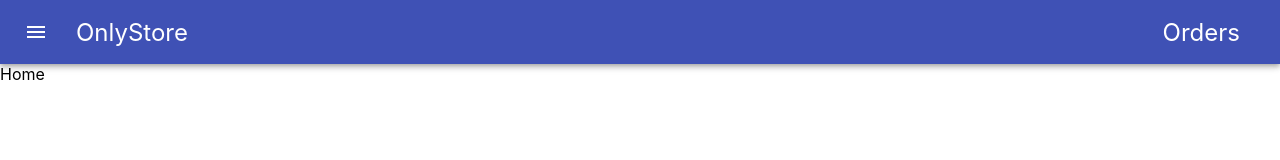
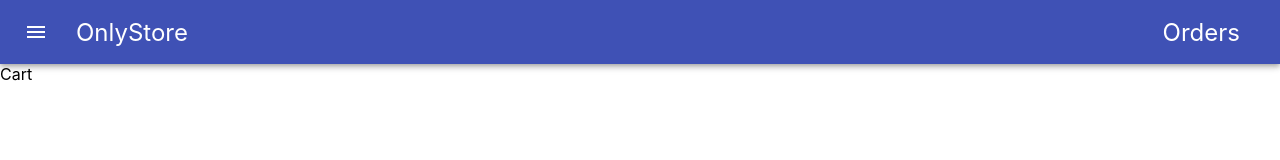
Before and after one commit to KND-Devsnest/onlystore, a React (Vite) app: page /cart in a window 1280 px wide. Before the commit this address led to /. Shown: the top 160 px of the page. Built offline with nearby package versions, Linux system fonts and the light colour scheme.

Commit message:
router implemented

```diff
--- a/src/App.jsx
+++ b/src/App.jsx
@@ -9,8 +9,11 @@ import {
 } from "react-router-dom";
 import Navbar from "./components/Navbar";
 import Home from "./pages/Home";
-import OrdersPage from "./pages/OrdersPage";
+import Orders from "./pages/Orders";
 import ProductDetails from "./pages/ProductDetails";
+import Login from "./pages/Login";
+import ProtectedRoute from "./components/ProtectedRoute";
+import FullCart from "./pages/FullCart";
 
 function App() {
   return (
@@ -19,8 +22,16 @@ function App() {
         <Navbar />
         <Switch>
           <Route exact path="/" component={Home} />
-          <Route exact path="/orders" component={OrdersPage} />
-          <Route exact path="/product/:id" component={ProductDetails} />
+          <Route exact path="/login" component={Login} />
+          <ProtectedRoute exact path="/orders">
+            <Orders />
+          </ProtectedRoute>
+          <ProtectedRoute exact path="/product/:id">
+            <ProductDetails />
+          </ProtectedRoute>
+          <ProtectedRoute exact path="/cart">
+            <FullCart />
+          </ProtectedRoute>
           <Redirect to="/" />
         </Switch>
       </Router>
--- /dev/null
+++ b/src/components/ProtectedRoute.jsx
@@ -0,0 +1,26 @@
+import React from "react";
+import { Redirect, Route } from "react-router";
+
+const ProtectedRoute = ({ children, ...rest }) => {
+  // load auth state from store
+  const auth = { isAuth: true };
+  return (
+    <Route
+      {...rest}
+      render={({ location }) =>
+        auth.isAuth ? (
+          children
+        ) : (
+          <Redirect
+            to={{
+              pathname: "/login",
+              state: { from: location },
+            }}
+          />
+        )
+      }
+    />
+  );
+};
+
+export default ProtectedRoute;
--- /dev/null
+++ b/src/pages/FullCart.jsx
@@ -0,0 +1,7 @@
+import React from "react";
+
+const FullCart = () => {
+  return <div>Cart</div>;
+};
+
+export default FullCart;
--- /dev/null
+++ b/src/pages/Login.jsx
@@ -0,0 +1,7 @@
+import React from "react";
+
+const Login = () => {
+  return <div>Login karo pls</div>;
+};
+
+export default Login;
--- /dev/null
+++ b/src/pages/Orders.jsx
@@ -0,0 +1,8 @@
+import React from "react";
+import { useParams } from "react-router-dom";
+
+const Orders = () => {
+  return <div>Your Orders here</div>;
+};
+
+export default Orders;
--- a/src/pages/OrdersPage.jsx
+++ /dev/null
@@ -1,7 +0,0 @@
-import React from "react";
-
-const OrdersPage = () => {
-  return <div>Your Orders here</div>;
-};
-
-export default OrdersPage;
--- a/src/pages/ProductDetails.jsx
+++ b/src/pages/ProductDetails.jsx
@@ -1,6 +1,9 @@
 import React from "react";
+import { useParams } from "react-router-dom";
 
 const ProductDetails = () => {
+  const { id } = useParams();
+  console.log(id);
   return <div>Current product details here</div>;
 };
 
```
